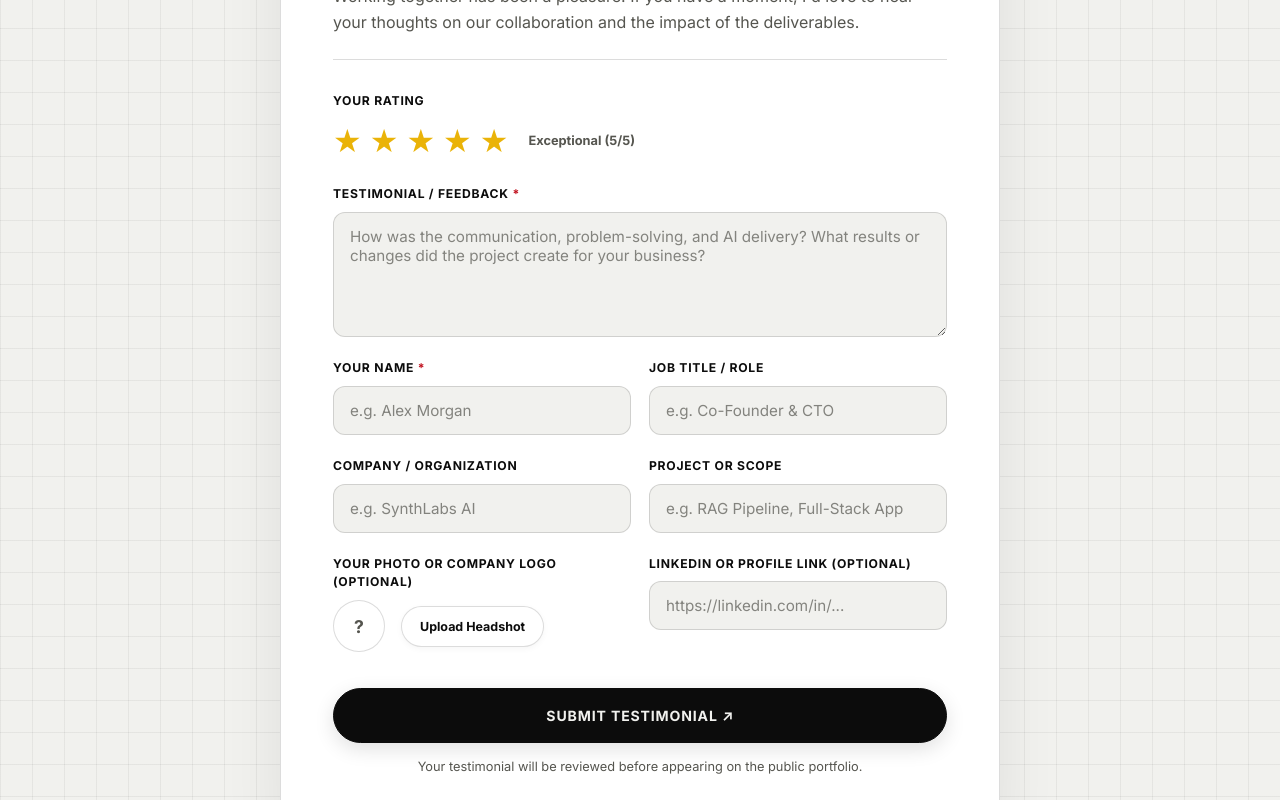
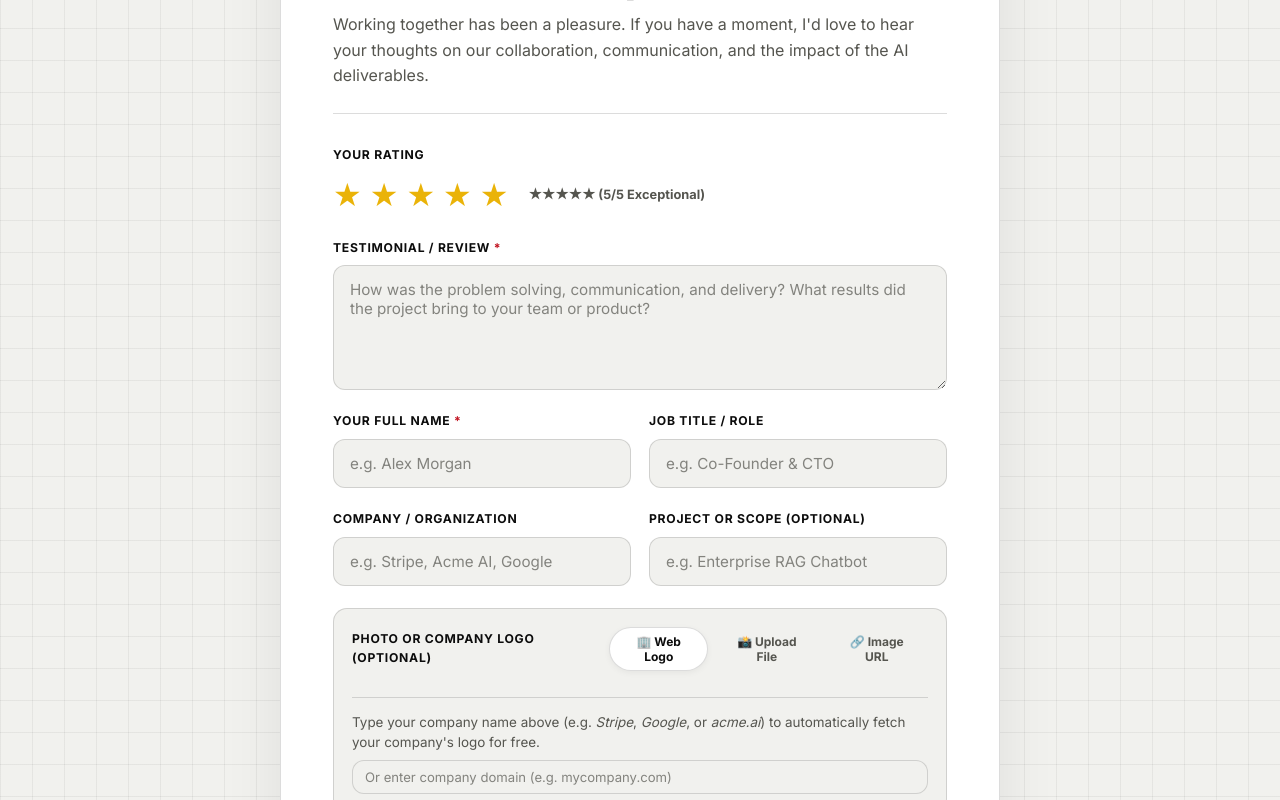
Before and after one commit to vimalsri318/My_Potfolio, a Next.js app: page /testimonial in a window 1280 px wide. Shown: the part 260-1060 px from the top of the page. Built offline with nearby package versions, Linux system fonts and the light colour scheme.

Commit message:
feat(page): add interactive company logo auto-fetching and source tabs to /testimonial

```diff
--- a/pages/testimonial.js
+++ b/pages/testimonial.js
@@ -1,4 +1,4 @@
-import { useState } from 'react'
+import { useState, useEffect } from 'react'
 import Head from 'next/head'
 import Link from 'next/link'
 
@@ -13,6 +13,10 @@ export default function TestimonialSubmission() {
     linkedin_url: '',
     avatar_url: '',
   })
+  const [avatarType, setAvatarType] = useState('auto') // 'auto' | 'upload' | 'url'
+  const [detectedLogo, setDetectedLogo] = useState(null)
+  const [logoLoading, setLogoLoading] = useState(false)
+  const [customDomain, setCustomDomain] = useState('')
   const [uploading, setUploading] = useState(false)
   const [isSubmitting, setIsSubmitting] = useState(false)
   const [isSuccess, setIsSuccess] = useState(false)
@@ -20,6 +24,36 @@ export default function TestimonialSubmission() {
   const [hoverRating, setHoverRating] = useState(0)
 
   const updateField = (key, val) => setForm((prev) => ({ ...prev, [key]: val }))
+
+  // Debounced company logo lookup when company name changes
+  useEffect(() => {
+    const query = customDomain || form.company
+    if (!query || query.trim().length < 2) {
+      setDetectedLogo(null)
+      return
+    }
+
+    const timer = setTimeout(async () => {
+      setLogoLoading(true)
+      try {
+        const res = await fetch(`/api/testimonials/company-logo?query=${encodeURIComponent(query.trim())}`)
+        const data = await res.json()
+        if (data.found && data.logoUrl) {
+          setDetectedLogo(data)
+          // If avatar not manually set yet, auto-suggest or set it
+          if (!form.avatar_url && avatarType === 'auto') {
+            updateField('avatar_url', data.logoUrl)
+          }
+        }
+      } catch {
+        /* Ignore lookup error */
+      } finally {
+        setLogoLoading(false)
+      }
+    }, 450)
+
+    return () => clearTimeout(timer)
+  }, [form.company, customDomain, avatarType])
 
   async function handlePhotoUpload(e) {
     const file = e.target.files?.[0]
@@ -37,11 +71,22 @@ export default function TestimonialSubmission() {
       const data = await res.json()
       if (!res.ok) throw new Error(data.error || 'Failed to upload image')
       updateField('avatar_url', data.url)
+      setAvatarType('upload')
     } catch (err) {
       setError(String(err.message || err))
     } finally {
       setUploading(false)
     }
+  }
+
+  function applyCompanyLogo(url) {
+    updateField('avatar_url', url)
+    setAvatarType('auto')
+  }
+
+  function clearAvatar() {
+    updateField('avatar_url', '')
+    setDetectedLogo(null)
   }
 
   async function handleSubmit(e) {
@@ -79,7 +124,10 @@ export default function TestimonialSubmission() {
     <>
       <Head>
         <title>Share Your Feedback — Vimal Srinivasan</title>
-        <meta name="description" content="Share your experience working with Vimal Srinivasan on AI products, systems, and engineering." />
+        <meta
+          name="description"
+          content="Share your experience working with Vimal Srinivasan on AI products, engineering, and architecture."
+        />
         <meta name="viewport" content="width=device-width, initial-scale=1.0" />
       </Head>
 
@@ -102,15 +150,15 @@ export default function TestimonialSubmission() {
               </div>
               <h1 className="t-title">Thank you, {form.name}!</h1>
               <p className="t-sub">
-                Your testimonial has been safely received. I genuinely appreciate your time and kind words. It will appear on the portfolio once reviewed.
+                Your testimonial has been safely received. I genuinely appreciate your collaboration and generous words. It will appear on the portfolio once reviewed.
               </p>
-              <div style={{ display: 'flex', gap: 14, justifyContent: 'center', marginTop: 24 }}>
-                <Link href="/" className="t-btn t-btn--primary">
+              <div style={{ display: 'flex', gap: 14, justifyContent: 'center', marginTop: 28, flexWrap: 'wrap' }}>
+                <Link href="/" className="t-submit-btn" style={{ textDecoration: 'none', display: 'inline-block', width: 'auto', padding: '14px 28px' }}>
                   Visit Portfolio ↗
                 </Link>
                 <button
                   type="button"
-                  className="t-btn t-btn--ghost"
+                  className="t-btn-ghost"
                   onClick={() => {
                     setIsSuccess(false)
                     setForm({
@@ -123,6 +171,7 @@ export default function TestimonialSubmission() {
                       linkedin_url: '',
                       avatar_url: '',
                     })
+                    setDetectedLogo(null)
                   }}
                 >
                   Submit another note
@@ -132,9 +181,12 @@ export default function TestimonialSubmission() {
           ) : (
             <div className="t-card">
               <div className="t-intro">
+                <p className="mono" style={{ color: 'var(--ink-soft)', marginBottom: 8, fontSize: '0.8rem' }}>
+                  Collaboration & Feedback ⎯ Let&apos;s talk <span style={{ color: 'var(--ink)' }}>↗</span>
+                </p>
                 <h1 className="t-title">Share Your Experience</h1>
                 <p className="t-sub">
-                  Working together has been a pleasure. If you have a moment, I&apos;d love to hear your thoughts on our collaboration and the impact of the deliverables.
+                  Working together has been a pleasure. If you have a moment, I&apos;d love to hear your thoughts on our collaboration, communication, and the impact of the AI deliverables.
                 </p>
               </div>
 
@@ -162,11 +214,11 @@ export default function TestimonialSubmission() {
                       )
                     })}
                     <span className="t-rating-text">
-                      {form.rating === 5 && 'Exceptional (5/5)'}
-                      {form.rating === 4 && 'Great (4/5)'}
-                      {form.rating === 3 && 'Good (3/5)'}
-                      {form.rating === 2 && 'Fair (2/5)'}
-                      {form.rating === 1 && 'Needs Improvement (1/5)'}
+                      {form.rating === 5 && '★★★★★ (5/5 Exceptional)'}
+                      {form.rating === 4 && '★★★★☆ (4/5 Great)'}
+                      {form.rating === 3 && '★★★☆☆ (3/5 Good)'}
+                      {form.rating === 2 && '★★☆☆☆ (2/5 Fair)'}
+                      {form.rating === 1 && '★☆☆☆☆ (1/5 Needs Work)'}
                     </span>
                   </div>
                 </div>
@@ -174,14 +226,14 @@ export default function TestimonialSubmission() {
                 {/* Testimonial message */}
                 <div className="t-field">
                   <label className="t-label" htmlFor="content">
-                    Testimonial / Feedback <span className="t-req">*</span>
+                    Testimonial / Review <span className="t-req">*</span>
                   </label>
                   <textarea
                     id="content"
                     className="t-textarea"
                     rows={5}
                     required
-                    placeholder="How was the communication, problem-solving, and AI delivery? What results or changes did the project create for your business?"
+                    placeholder="How was the problem solving, communication, and delivery? What results did the project bring to your team or product?"
                     value={form.content}
                     onChange={(e) => updateField('content', e.target.value)}
                   />
@@ -191,7 +243,7 @@ export default function TestimonialSubmission() {
                 <div className="t-grid">
                   <div className="t-field">
                     <label className="t-label" htmlFor="name">
-                      Your Name <span className="t-req">*</span>
+                      Your Full Name <span className="t-req">*</span>
                     </label>
                     <input
                       id="name"
@@ -229,7 +281,7 @@ export default function TestimonialSubmission() {
                       id="company"
                       type="text"
                       className="t-input"
-                      placeholder="e.g. SynthLabs AI"
+                      placeholder="e.g. Stripe, Acme AI, Google"
                       value={form.company}
                       onChange={(e) => updateField('company', e.target.value)}
                     />
@@ -237,23 +289,106 @@ export default function TestimonialSubmission() {
 
                   <div className="t-field">
                     <label className="t-label" htmlFor="project_name">
-                      Project or Scope
+                      Project or Scope (Optional)
                     </label>
                     <input
                       id="project_name"
                       type="text"
                       className="t-input"
-                      placeholder="e.g. RAG Pipeline, Full-Stack App"
+                      placeholder="e.g. Enterprise RAG Chatbot"
                       value={form.project_name}
                       onChange={(e) => updateField('project_name', e.target.value)}
                     />
                   </div>
                 </div>
 
-                {/* Photo Upload & LinkedIn */}
-                <div className="t-grid">
-                  <div className="t-field">
-                    <label className="t-label">Your Photo or Company Logo (Optional)</label>
+                {/* Automated Company Logo / Headshot Section */}
+                <div className="t-field t-avatar-section">
+                  <div style={{ display: 'flex', justifyContent: 'space-between', alignItems: 'center', marginBottom: 6 }}>
+                    <label className="t-label" style={{ marginBottom: 0 }}>
+                      Photo or Company Logo (Optional)
+                    </label>
+                    <div className="t-avatar-tabs">
+                      <button
+                        type="button"
+                        className={`t-avatar-tab ${avatarType === 'auto' ? 'is-active' : ''}`}
+                        onClick={() => setAvatarType('auto')}
+                      >
+                        🏢 Web Logo
+                      </button>
+                      <button
+                        type="button"
+                        className={`t-avatar-tab ${avatarType === 'upload' ? 'is-active' : ''}`}
+                        onClick={() => setAvatarType('upload')}
+                      >
+                        📸 Upload File
+                      </button>
+                      <button
+                        type="button"
+                        className={`t-avatar-tab ${avatarType === 'url' ? 'is-active' : ''}`}
+                        onClick={() => setAvatarType('url')}
+                      >
+                        🔗 Image URL
+                      </button>
+                    </div>
+                  </div>
+
+                  {/* Auto-detected logo card */}
+                  {avatarType === 'auto' && (
+                    <div className="t-logo-box">
+                      {logoLoading ? (
+                        <div className="t-logo-loading">
+                          <span>🔍 Checking company logo…</span>
+                        </div>
+                      ) : detectedLogo ? (
+                        <div className="t-logo-detected">
+                          <div className="t-logo-detected__preview">
+                            {/* eslint-disable-next-line @next/next/no-img-element */}
+                            <img
+                              src={detectedLogo.logoUrl}
+                              alt={form.company || 'Company logo'}
+                              className="t-logo-img"
+                            />
+                          </div>
+                          <div className="t-logo-detected__info">
+                            <div className="t-logo-detected__title">
+                              Found logo for <strong>{form.company || detectedLogo.domain}</strong>
+                            </div>
+                            <div className="t-logo-detected__sub">
+                              via web ({detectedLogo.domain})
+                            </div>
+                          </div>
+                          <button
+                            type="button"
+                            className={`t-logo-use-btn ${form.avatar_url === detectedLogo.logoUrl ? 'is-selected' : ''}`}
+                            onClick={() => applyCompanyLogo(detectedLogo.logoUrl)}
+                          >
+                            {form.avatar_url === detectedLogo.logoUrl ? '✓ Using this logo' : 'Use this logo'}
+                          </button>
+                        </div>
+                      ) : (
+                        <div className="t-logo-empty">
+                          <p>
+                            Type your company name above (e.g. <em>Stripe</em>, <em>Google</em>, or <em>acme.ai</em>) to automatically fetch your company&apos;s logo for free.
+                          </p>
+                          <div style={{ marginTop: 8, display: 'flex', gap: 8, alignItems: 'center' }}>
+                            <input
+                              type="text"
+                              className="t-input"
+                              style={{ padding: '8px 12px', fontSize: '0.82rem', width: 'auto', flex: 1 }}
+                              placeholder="Or enter company domain (e.g. mycompany.com)"
+                              value={customDomain}
+                              onChange={(e) => setCustomDomain(e.target.value)}
+                            />
+                          </div>
+                        </div>
+                      )}
+                    </div>
+                  )}
+
+                  {/* Upload option */}
+                  {avatarType === 'upload' && (
+                    <div className="t-upload-box">
                       <div className="t-photo-row">
                         {form.avatar_url ? (
                           // eslint-disable-next-line @next/next/no-img-element
@@ -263,8 +398,9 @@ export default function TestimonialSubmission() {
                             {form.name ? form.name.charAt(0).toUpperCase() : '?'}
                           </div>
                         )}
+                        <div>
                           <label className="t-upload-btn">
-                        {uploading ? 'Uploading…' : form.avatar_url ? 'Change Photo' : 'Upload Headshot'}
+                            {uploading ? 'Uploading…' : form.avatar_url ? 'Choose different file' : 'Upload Headshot or Logo'}
                             <input
                               type="file"
                               accept="image/*"
@@ -273,30 +409,68 @@ export default function TestimonialSubmission() {
                               hidden
                             />
                           </label>
+                          <p className="t-hint" style={{ marginTop: 4 }}>
+                            JPG, PNG, or WebP up to 5MB.
+                          </p>
                         </div>
                       </div>
+                    </div>
+                  )}
 
+                  {/* Direct URL option */}
+                  {avatarType === 'url' && (
+                    <div className="t-url-box">
+                      <input
+                        type="url"
+                        className="t-input"
+                        placeholder="https://example.com/logo.png"
+                        value={form.avatar_url}
+                        onChange={(e) => updateField('avatar_url', e.target.value)}
+                      />
+                    </div>
+                  )}
+
+                  {/* Active Avatar Badge / Reset */}
+                  {form.avatar_url && (
+                    <div className="t-avatar-active-bar">
+                      <div style={{ display: 'flex', alignItems: 'center', gap: 10 }}>
+                        {/* eslint-disable-next-line @next/next/no-img-element */}
+                        <img src={form.avatar_url} alt="Selected avatar" className="t-active-avatar-thumb" />
+                        <span className="mono" style={{ fontSize: '0.8rem', color: 'var(--ink)' }}>
+                          Photo/Logo active
+                        </span>
+                      </div>
+                      <button type="button" className="t-clear-btn" onClick={clearAvatar}>
+                        ✕ Remove
+                      </button>
+                    </div>
+                  )}
+                </div>
+
+                {/* LinkedIn Link */}
                 <div className="t-field">
                   <label className="t-label" htmlFor="linkedin">
-                      LinkedIn or Profile Link (Optional)
+                    LinkedIn or Website Link (Optional)
                   </label>
                   <input
                     id="linkedin"
                     type="url"
                     className="t-input"
-                      placeholder="https://linkedin.com/in/..."
+                    placeholder="https://linkedin.com/in/yourprofile"
                     value={form.linkedin_url}
                     onChange={(e) => updateField('linkedin_url', e.target.value)}
                   />
-                  </div>
+                  <span className="t-hint">
+                    Adding your LinkedIn profile helps verify the authenticity of the review.
+                  </span>
                 </div>
 
                 <div className="t-actions">
                   <button type="submit" className="t-submit-btn" disabled={isSubmitting || uploading}>
-                    {isSubmitting ? 'Sending Testimonial…' : 'Submit Testimonial ↗'}
+                    {isSubmitting ? 'Submitting Review…' : 'Submit Testimonial ↗'}
                   </button>
                   <p className="t-note">
-                    Your testimonial will be reviewed before appearing on the public portfolio.
+                    Your testimonial will be reviewed before appearing on the public portfolio. Thank you!
                   </p>
                 </div>
               </form>
```
Also changed, not shown: components/admin/TestimonialsManager.js (+31 -1 lines). Lines whose indentation alone changed are shown as unchanged.
